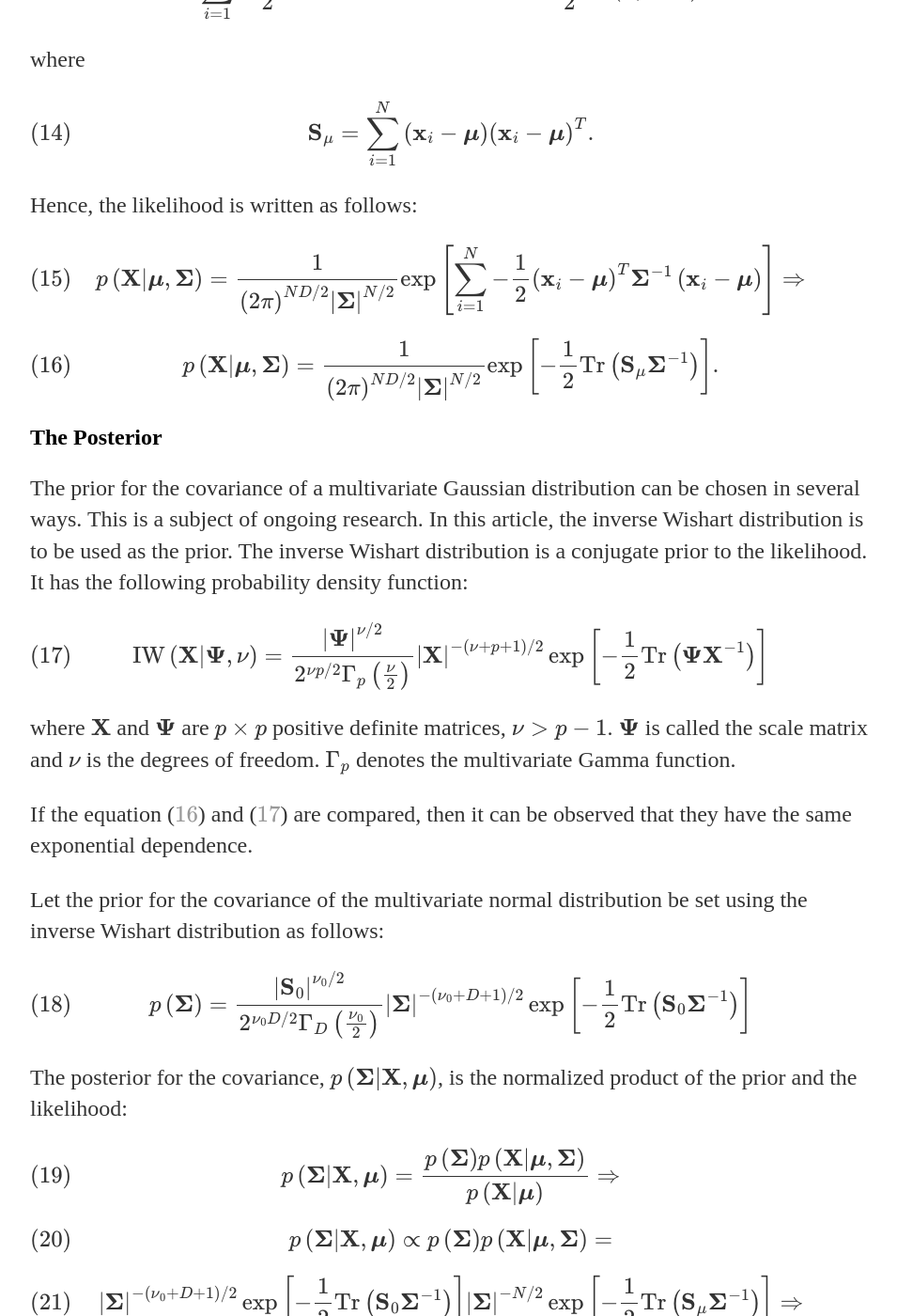
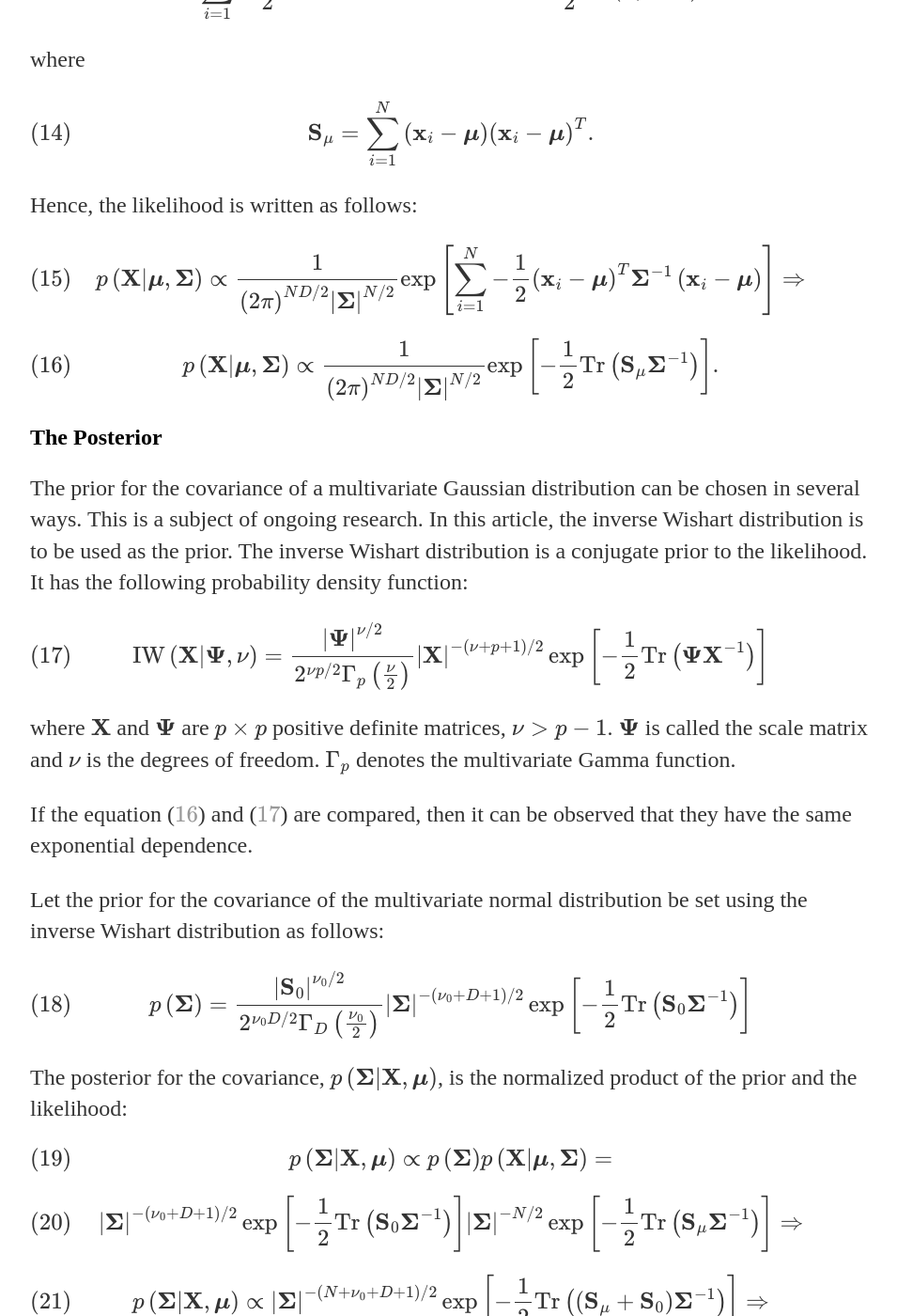
Before and after one commit to SaffetGokcenSen/saffetgokcensen.github.io, a Jekyll site: the page built from _posts/2020-11-26-the-posterior-for-the-covariance-of-a-multivariate-normal-distribution-with-inverse-wishart-prior-and-known-mean.md, in a window 1280 px wide and 1400 px high, scrolled down 2701 px. Shown: the whole window at 94% size, without its empty margins (160-1115 px from the left). Built offline with Jekyll 4.4.1, drawn with Linux system fonts in a browser that asks for light colours; some of the changed text lies outside the part shown.

Commit message:
replaced equalities with proportionalities

```diff
--- a/_posts/2020-11-26-the-posterior-for-the-covariance-of-a-multivariate-normal-distribution-with-inverse-wishart-prior-and-known-mean.md
+++ b/_posts/2020-11-26-the-posterior-for-the-covariance-of-a-multivariate-normal-distribution-with-inverse-wishart-prior-and-known-mean.md
@@ -12,13 +12,13 @@ It is assumed that $\boldsymbol{\mu}$ is known while $\boldsymbol{\Sigma}$ is un
 ## The Likelihood
 The likelihood is the probability of the occurrence of the data at hand. In the calculation of the likelihood, data samples are supposed to be independent. The likelihood is denoted by $p\left(\textbf{X}|\boldsymbol{\mu}, \boldsymbol{\Sigma}\right)$ and has the following mathematical expression:
 \begin{equation}
-    p\left (\textbf{X}|\boldsymbol{\mu}, \boldsymbol{\Sigma} \right)=p\left(\textbf{x}\_{1}, \textbf{x}\_{2}, \textbf{x}\_{3}, \dotso , \textbf{x}\_{N}|\boldsymbol{\mu}, \boldsymbol{\Sigma}\right )=\prod\_{i=1}^{N} p\left(\textbf{x}\_{i}|\boldsymbol{\mu}, \boldsymbol{\Sigma}\right)=
+    p\left (\textbf{X}|\boldsymbol{\mu}, \boldsymbol{\Sigma} \right)=p\left(\textbf{x}\_{1}, \textbf{x}\_{2}, \textbf{x}\_{3}, \dotso , \textbf{x}\_{N}|\boldsymbol{\mu}, \boldsymbol{\Sigma}\right )=\prod\_{i=1}^{N} p\left(\textbf{x}\_{i}|\boldsymbol{\mu}, \boldsymbol{\Sigma}\right)\propto
 \end{equation}
 \begin{equation}
     \prod\_{i=1}^{N}\frac{1}{\left(2\pi\right)^{D/2}\left | \boldsymbol{\Sigma}\right |^{1/2}}\exp \left[-\frac{1}{2}\left(\textbf{x}\_{i}-\boldsymbol{\mu}\right)^{T}\boldsymbol{\Sigma}^{-1} \left(\textbf{x}\_{i}-\boldsymbol{\mu}\right)\right] \Rightarrow
 \end{equation}
 \begin{equation}
-    p\left (\textbf{X}|\boldsymbol{\mu}, \boldsymbol{\Sigma} \right)=\frac{1}{\left(2\pi\right)^{ND/2}\left | \boldsymbol{\Sigma}\right |^{N/2}}\exp \left[\sum\_{i=1}^{N}-\frac{1}{2}\left(\textbf{x}\_{i}-\boldsymbol{\mu}\right)^{T}\boldsymbol{\Sigma}^{-1} \left(\textbf{x}\_{i}-\boldsymbol{\mu}\right)\right]
+    p\left (\textbf{X}|\boldsymbol{\mu}, \boldsymbol{\Sigma} \right)\propto \frac{1}{\left(2\pi\right)^{ND/2}\left | \boldsymbol{\Sigma}\right |^{N/2}}\exp \left[\sum\_{i=1}^{N}-\frac{1}{2}\left(\textbf{x}\_{i}-\boldsymbol{\mu}\right)^{T}\boldsymbol{\Sigma}^{-1} \left(\textbf{x}\_{i}-\boldsymbol{\mu}\right)\right]
     \label{likelihood\_1}
 \end{equation}
 The inverse Wishart distribution is a choice for the prior of the covariance of a multivariate normal distribution. There can be other choices as the prior. In this article, the inverse Wishart distribution is to be used as the prior. Hence, the likelihood is to be made similar to the inverse Wishart distribution by rearranging the exponent. In this rearrangement, a relation from the matrix algebra will be used. The relation is as follows:
@@ -83,10 +83,10 @@ where
 \end{equation}
 Hence, the likelihood is written as follows:
 \begin{equation}
-    p\left (\textbf{X}|\boldsymbol{\mu}, \boldsymbol{\Sigma} \right)=\frac{1}{\left(2\pi\right)^{ND/2}\left | \boldsymbol{\Sigma}\right |^{N/2}}\exp \left[\sum\_{i=1}^{N}-\frac{1}{2}\left(\textbf{x}\_{i}-\boldsymbol{\mu}\right)^{T}\boldsymbol{\Sigma}^{-1} \left(\textbf{x}\_{i}-\boldsymbol{\mu}\right)\right] \Rightarrow
+    p\left (\textbf{X}|\boldsymbol{\mu}, \boldsymbol{\Sigma} \right)\propto \frac{1}{\left(2\pi\right)^{ND/2}\left | \boldsymbol{\Sigma}\right |^{N/2}}\exp \left[\sum\_{i=1}^{N}-\frac{1}{2}\left(\textbf{x}\_{i}-\boldsymbol{\mu}\right)^{T}\boldsymbol{\Sigma}^{-1} \left(\textbf{x}\_{i}-\boldsymbol{\mu}\right)\right] \Rightarrow
 \end{equation}
 \begin{equation}
-    p\left (\textbf{X}|\boldsymbol{\mu}, \boldsymbol{\Sigma} \right)=\frac{1}{\left(2\pi\right)^{ND/2}\left | \boldsymbol{\Sigma}\right |^{N/2}}\exp \left[-\frac{1}{2}\text{Tr}\left(\mathbf{S}\_{\mu}\boldsymbol{\Sigma}^{-1}\right)\right].
+    p\left (\textbf{X}|\boldsymbol{\mu}, \boldsymbol{\Sigma} \right) \propto \frac{1}{\left(2\pi\right)^{ND/2}\left | \boldsymbol{\Sigma}\right |^{N/2}}\exp \left[-\frac{1}{2}\text{Tr}\left(\mathbf{S}\_{\mu}\boldsymbol{\Sigma}^{-1}\right)\right].
     \label{likelihood2}
 \end{equation}
 ## The Posterior
@@ -105,10 +105,6 @@ Let the prior for the covariance of the multivariate normal distribution be set
     \label{prior}
 \end{equation}
 The posterior for the covariance, $p \left(\boldsymbol{\Sigma}|\mathbf{X}, \boldsymbol{\mu}\right)$, is the normalized product of the prior and the likelihood:
-\begin{equation}
-    p \left(\boldsymbol{\Sigma}|\mathbf{X}, \boldsymbol{\mu}\right)=\frac{p\left(\boldsymbol{\Sigma}\right)p\left (\textbf{X}|\boldsymbol{\mu}, \boldsymbol{\Sigma} \right)}{p\left(\mathbf{X}|\boldsymbol
-    \mu\right)} \Rightarrow
-\end{equation}
 \begin{equation}
     p \left(\boldsymbol{\Sigma}|\mathbf{X}, \boldsymbol{\mu}\right) \propto p\left(\boldsymbol{\Sigma}\right)p\left (\textbf{X}|\boldsymbol{\mu}, \boldsymbol{\Sigma} \right) =
 \end{equation}
```
